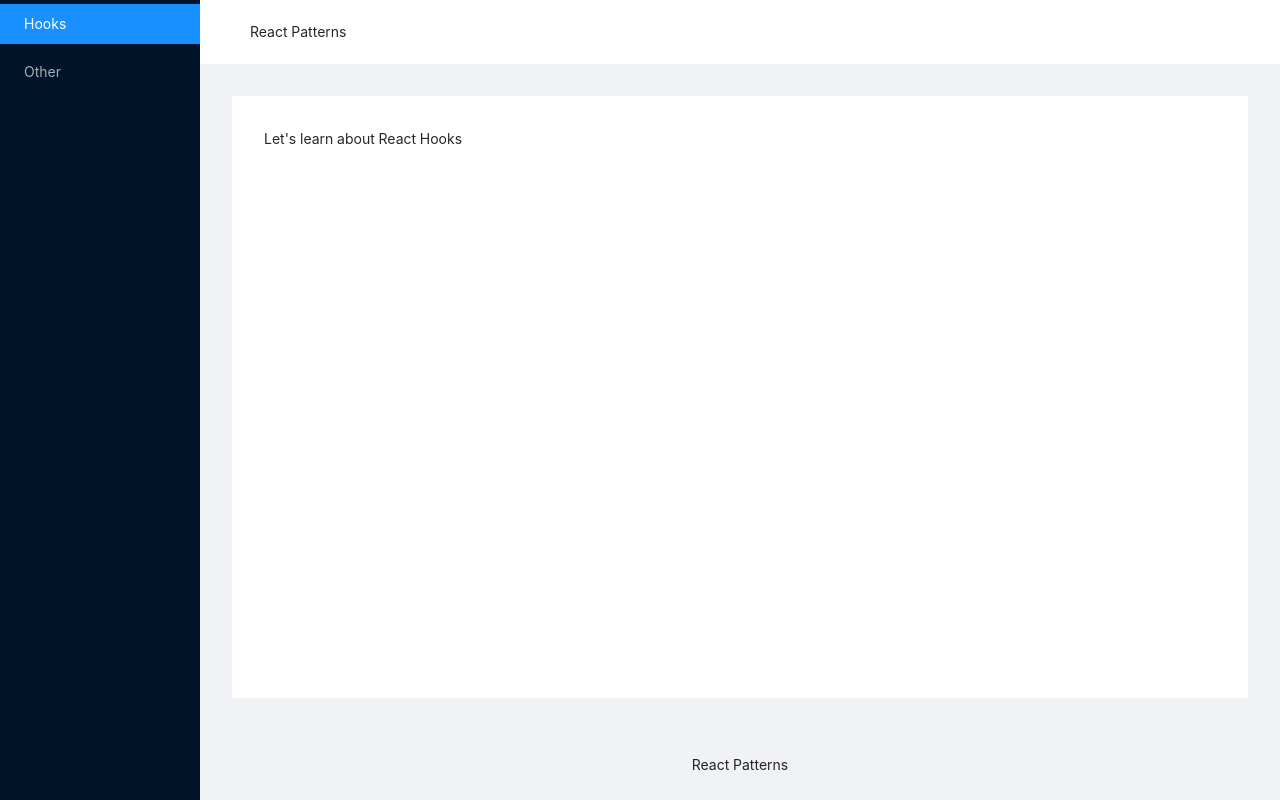
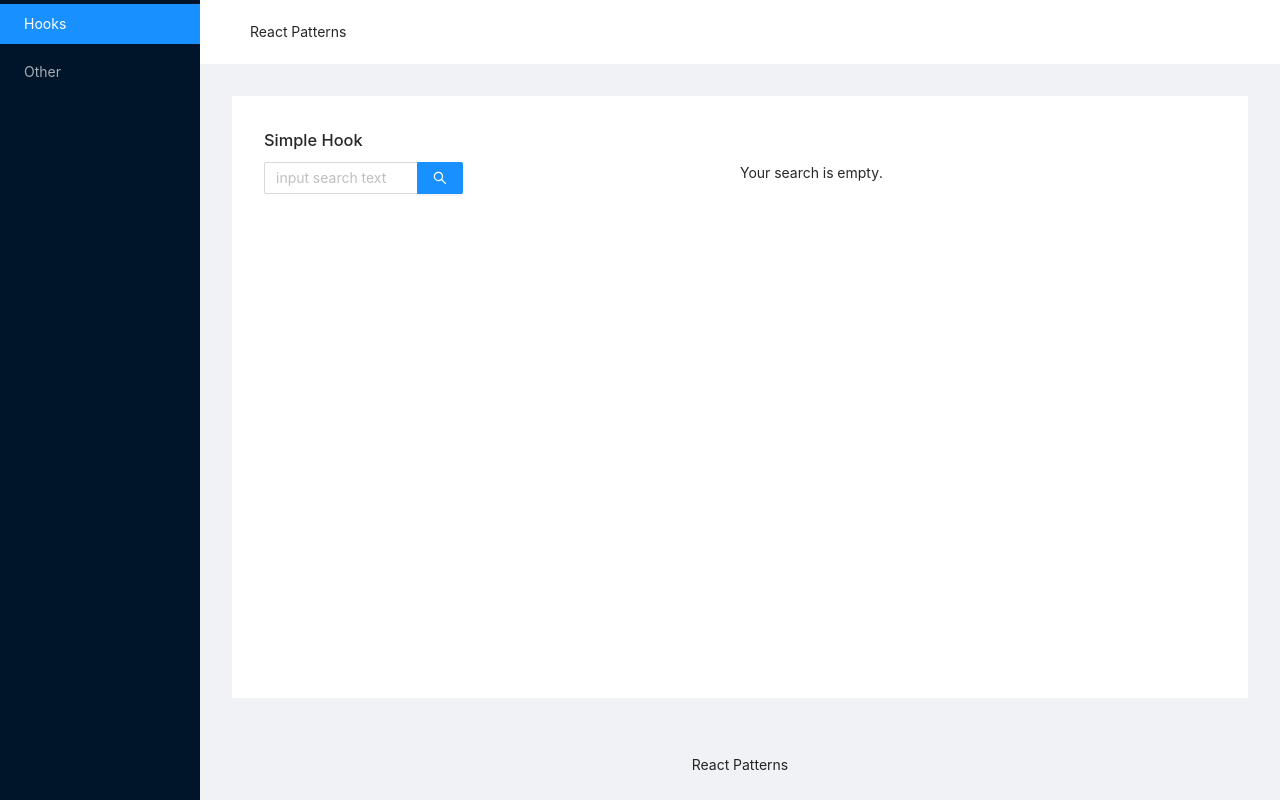
Before and after one commit to alvyn279/react-patterns, a React (Create React App) app in the folder app/: page /#/topic/hooks in a window 1280 px wide. Built offline with nearby package versions, Linux system fonts and the light colour scheme.

Commit message:
simple react hook example

```diff
--- /dev/null
+++ b/app/src/components/topic-react-hooks/hook-demo-1.tsx
@@ -0,0 +1,39 @@
+import React, { useState } from 'react';
+import { Col, Input, Row } from 'antd';
+
+const { Search } = Input;
+
+const HookDemo1 = () => {
+  const [searchText, setSearchText] = useState('empty');
+
+  const onSearchTextChange = (value: string) => {
+    setSearchText(value);
+  };
+
+  return (
+    <>
+      <h3>Simple Hook</h3>
+      <Row>
+        <Col span={12}>
+          <Search
+            allowClear
+            enterButton
+            placeholder={'input search text'}
+            onSearch={onSearchTextChange}
+            style={{ width: 200 }}
+          />
+        </Col>
+        <Col span={12}>
+          <div>
+            Your search is
+            {' '}
+            {searchText}
+            .
+          </div>
+        </Col>
+      </Row>
+    </>
+  );
+};
+
+export default HookDemo1;
--- a/app/src/components/topic-react-hooks/hook-demo.tsx
+++ b/app/src/components/topic-react-hooks/hook-demo.tsx
@@ -1,9 +1,10 @@
 import React from 'react';
+import HookDemo1 from './hook-demo-1';
 
 const HookDemo = () => {
   return (
     <div>
-      Let&apos;s learn about React Hooks
+      <HookDemo1 />
     </div>
   );
 };
```
